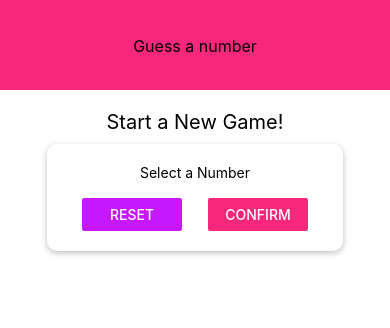
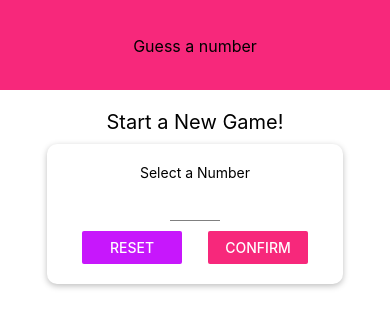
Before and after one commit to robence/react-native-guess-a-number, a React Native app: screen / in a window 390 px wide. Shown: the top 328 px of the page. Built offline with nearby package versions, Linux system fonts and the light colour scheme.

Commit message:
add custom input component

```diff
--- /dev/null
+++ b/src/components/Input.js
@@ -0,0 +1,15 @@
+import React from "react";
+import { StyleSheet, TextInput } from "react-native";
+
+export default function Input(props) {
+  return <TextInput {...props} style={{ ...styles.input, ...props.style }} />;
+}
+
+const styles = StyleSheet.create({
+  input: {
+    height: 30,
+    borderBottomColor: "grey",
+    borderBottomWidth: 1,
+    marginVertical: 10,
+  },
+});
--- a/src/screens/StartGameScreen.js
+++ b/src/screens/StartGameScreen.js
@@ -1,7 +1,8 @@
 import React from "react";
-import { View, Text, StyleSheet, TextInput, Button } from "react-native";
+import { View, Text, StyleSheet, Button } from "react-native";
 import Card from "../components/Card";
 import Colors from "../../constants/colors";
+import Input from "../components/Input";
 
 export default function StartGameScreen() {
   return (
@@ -9,7 +10,14 @@ export default function StartGameScreen() {
       <Text style={styles.title}>Start a New Game!</Text>
       <Card style={styles.inputContainer}>
         <Text>Select a Number</Text>
-        <TextInput />
+        <Input
+          style={styles.input}
+          blueOnSubmit
+          autoCapitalize="none"
+          autoCorrent={false}
+          keyboardType="number-pad"
+          maxLength={2}
+        />
         <View style={styles.buttonContainer}>
           <View style={styles.button}>
             <Button title="Reset" onPress={() => {}} color={Colors.accent} />
@@ -45,4 +53,8 @@ const styles = StyleSheet.create({
     // borderColor: "black",
     // borderWidth: 1,
   },
+  input: {
+    width: 50,
+    textAlign: "center",
+  },
 });
```
